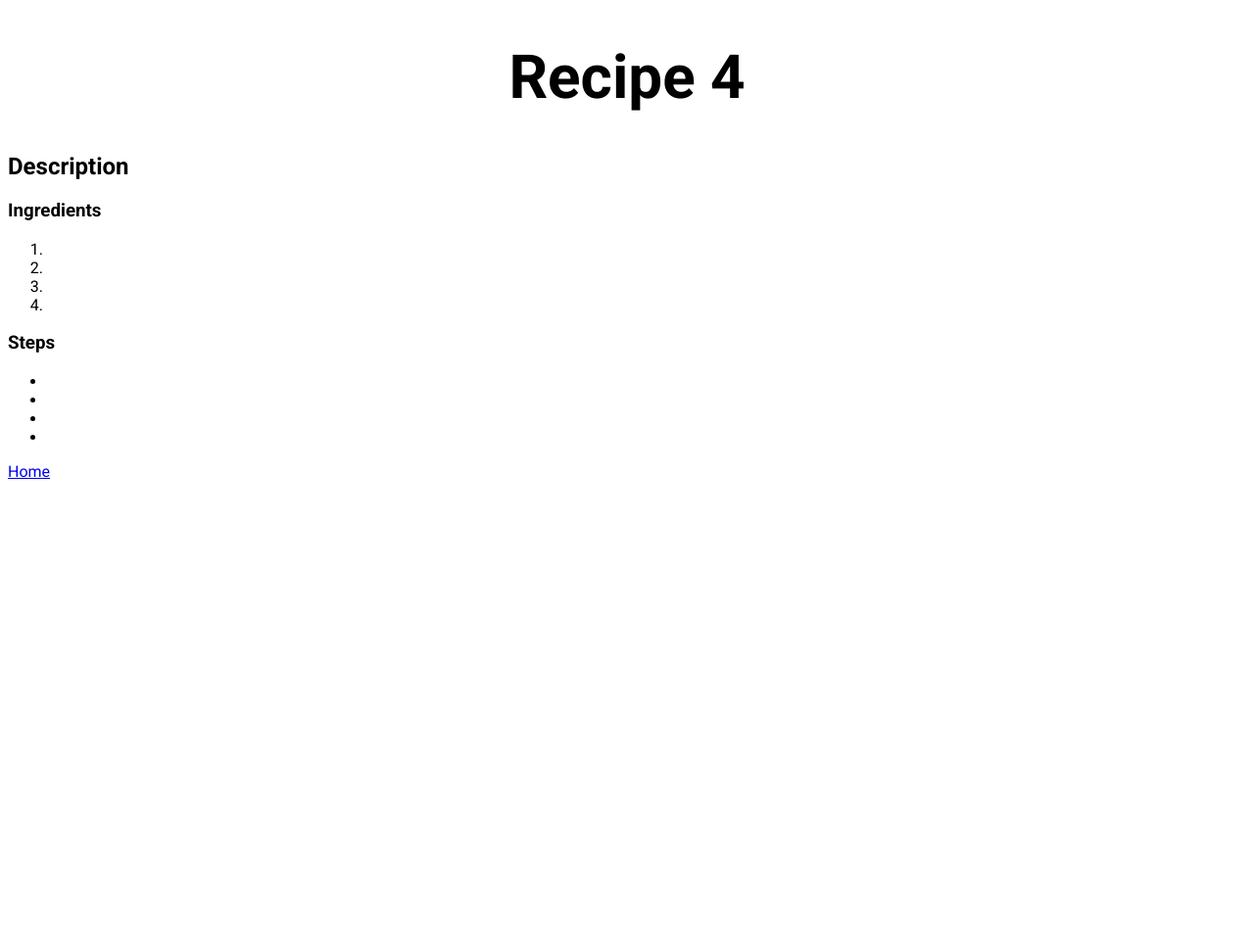
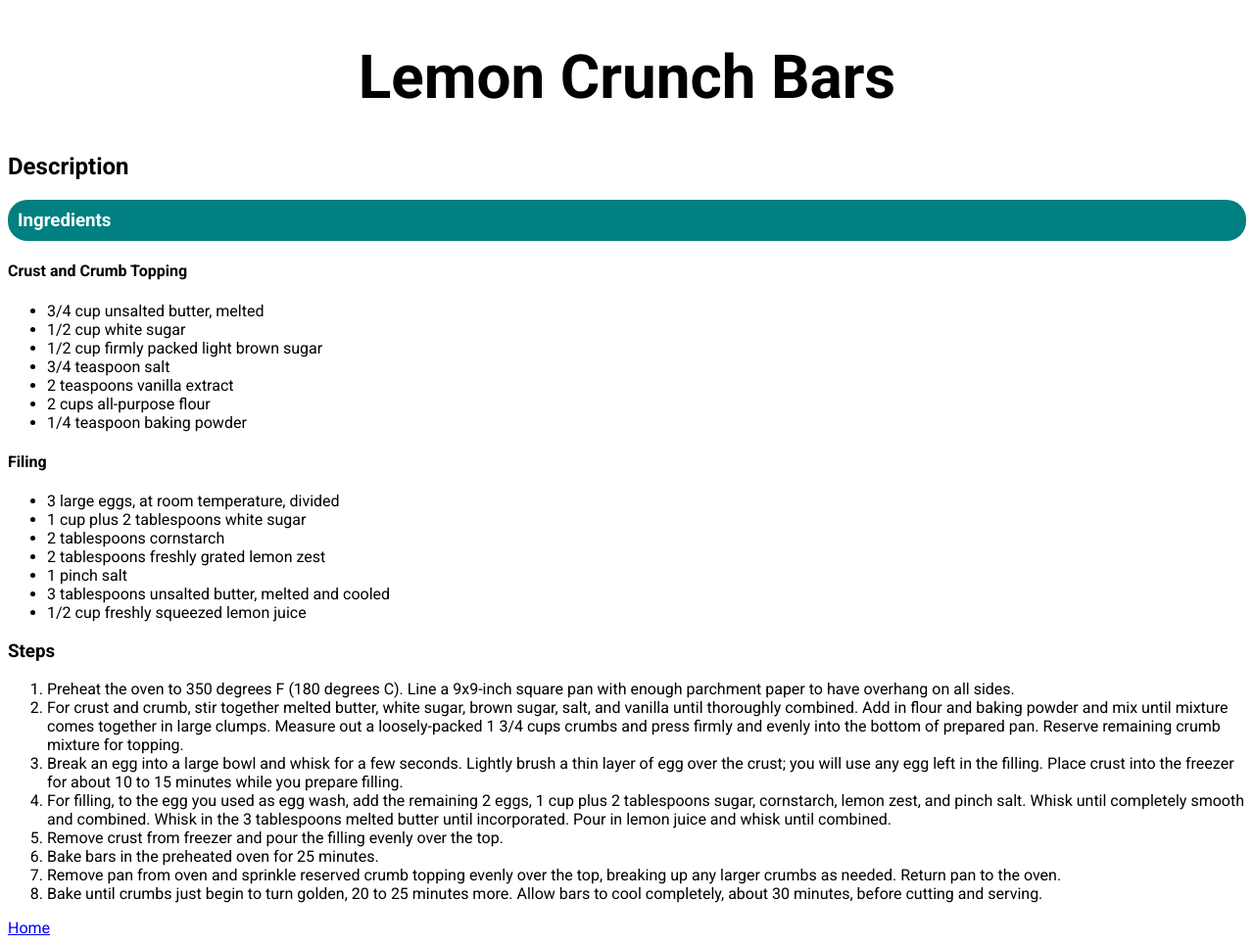
Before and after one commit to Harold-FN-2187/odin-recipes, a plain HTML site: page recipes/recipe4.html in a window 1280 px wide. Shown: the whole page at 98% size. Before the commit the page ends 800 px from the top, so only its background shows below. Drawn offline with Linux system fonts and the light colour scheme; files that its build step writes are made by us from their sources.

Commit message:
Added a few recipes

```diff
--- a/recipes/recipe4.html
+++ b/recipes/recipe4.html
@@ -4,36 +4,88 @@
     <meta charset="UTF-8" />
     <meta name="viewport" content="width=device-width, initial-scale=1.0" />
     <meta http-equiv="X-UA-Compatible" content="ie=edge" />
-    <title>Recipe 4</title>
-    <link rel="stylesheet" href="styles.css" />
+    <title>Lemon Crunch Bars</title>
+    <link rel="stylesheet" href="/styles.css" />
   </head>
   <body>
     <main>
-      <h1>Recipe 4</h1>
+      <h1>Lemon Crunch Bars</h1>
 
       <h2>Description</h2>
       <!-- Add image of finished Recipe-->
+
       <!-- Add image name? directly underneath the image?-->
       <!-- Add description of Recipe-->
       <p></p>
 
       <!-- List recipes in unordered list-->
-      <h3>Ingredients</h3>
-      <ol>
-        <li></li>
-        <li></li>
-        <li></li>
-        <li></li>
-      </ol>
+      <h3 id="ingredients">Ingredients</h3>
+
+      <h4>Crust and Crumb Topping</h4>
+      <ul>
+        <li>3/4 cup unsalted butter, melted</li>
+        <li>1/2 cup white sugar</li>
+        <li>1/2 cup firmly packed light brown sugar</li>
+        <li>3/4 teaspoon salt</li>
+        <li>2 teaspoons vanilla extract</li>
+        <li>2 cups all-purpose flour</li>
+        <li>1/4 teaspoon baking powder</li>
+      </ul>
+
+      <h4>Filing</h4>
+      <ul>
+        <li>3 large eggs, at room temperature, divided</li>
+        <li>1 cup plus 2 tablespoons white sugar</li>
+        <li>2 tablespoons cornstarch</li>
+        <li>2 tablespoons freshly grated lemon zest</li>
+        <li>1 pinch salt</li>
+        <li>3 tablespoons unsalted butter, melted and cooled</li>
+        <li>1/2 cup freshly squeezed lemon juice</li>
+      </ul>
 
       <!-- Steps for Making dish-->
       <h3>Steps</h3>
-      <ul>
-        <li></li>
-        <li></li>
-        <li></li>
-        <li></li>
-      </ul>
+      <ol>
+        <li>
+          Preheat the oven to 350 degrees F (180 degrees C). Line a 9x9-inch
+          square pan with enough parchment paper to have overhang on all sides.
+        </li>
+        <li>
+          For crust and crumb, stir together melted butter, white sugar, brown
+          sugar, salt, and vanilla until thoroughly combined. Add in flour and
+          baking powder and mix until mixture comes together in large clumps.
+          Measure out a loosely-packed 1 3/4 cups crumbs and press firmly and
+          evenly into the bottom of prepared pan. Reserve remaining crumb
+          mixture for topping.
+        </li>
+        <li>
+          Break an egg into a large bowl and whisk for a few seconds. Lightly
+          brush a thin layer of egg over the crust; you will use any egg left in
+          the filling. Place crust into the freezer for about 10 to 15 minutes
+          while you prepare filling.
+        </li>
+        <li>
+          For filling, to the egg you used as egg wash, add the remaining 2
+          eggs, 1 cup plus 2 tablespoons sugar, cornstarch, lemon zest, and
+          pinch salt. Whisk until completely smooth and combined. Whisk in the 3
+          tablespoons melted butter until incorporated. Pour in lemon juice and
+          whisk until combined.
+        </li>
+        <li>
+          Remove crust from freezer and pour the filling evenly over the top.
+        </li>
+        <li>Bake bars in the preheated oven for 25 minutes.</li>
+        <li>
+          Remove pan from oven and sprinkle reserved crumb topping evenly over
+          the top, breaking up any larger crumbs as needed. Return pan to the
+          oven.
+        </li>
+        <li>
+          Bake until crumbs just begin to turn golden, 20 to 25 minutes more.
+          Allow bars to cool completely, about 30 minutes, before cutting and
+          serving.
+        </li>
+      </ol>
 
       <a href="../index.html">Home</a>
     </main>
--- a/styles.css
+++ b/styles.css
@@ -24,3 +24,13 @@ h1 {
     padding: 10px;
     border-radius: 20px;
 }
+
+#footer-item {
+  background-color: teal;
+  padding: 20px;
+  margin-top: 20px;
+  align-items: center;
+  text-align: center;
+  color: white;
+  border-radius: 20px;
+}
```
Also changed, not shown: index.html (+9 -3 lines), recipes/lasagna.html (+48 -18 lines), recipes/recipe5.html (+23 -16 lines).
